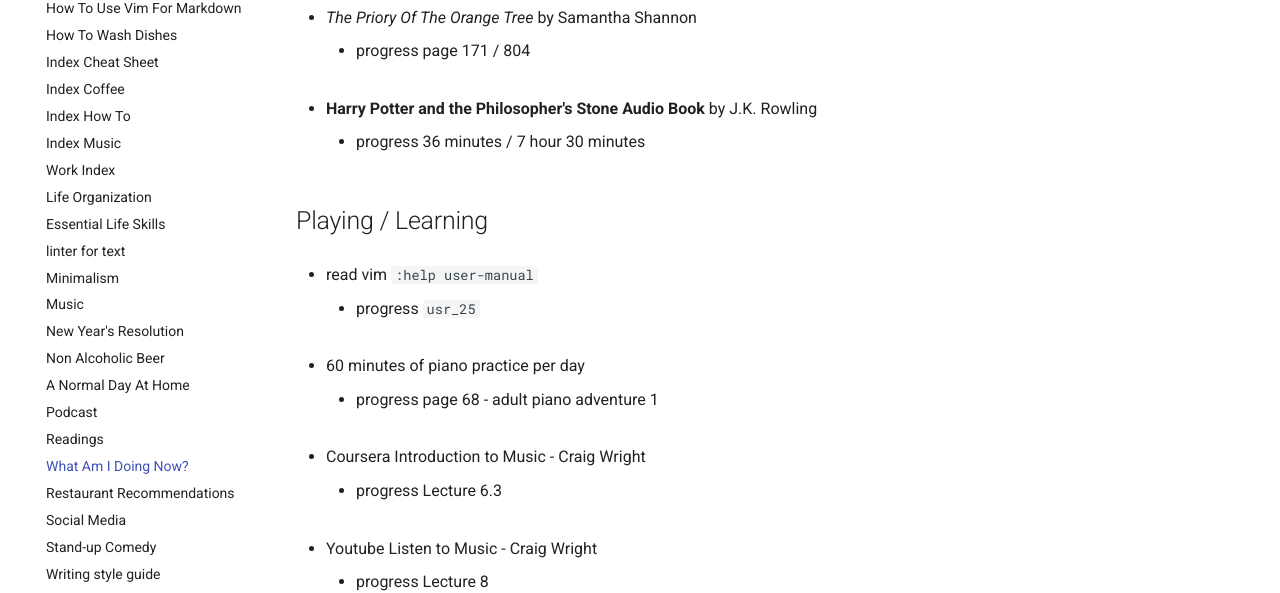
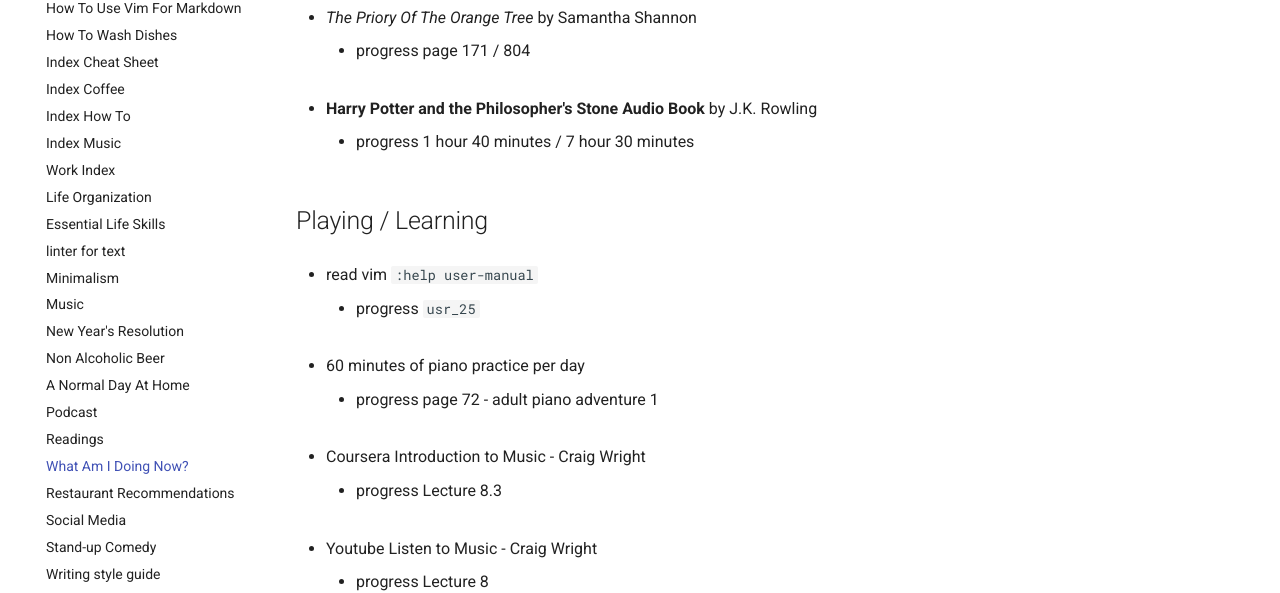
Before and after one commit to ynotstartups/notes, an MkDocs documentation site: the page built from notes/reminders.md, in a window 1280 px wide and 1172 px high. Shown: the part 234-827 px from the top of the window. Built offline with MkDocs 1.6.1 and Material for MkDocs 9.7.7, drawn with Linux system fonts in a browser that asks for light colours.

Commit message:
update progress

```diff
--- a/notes/reminders.md
+++ b/notes/reminders.md
@@ -8,7 +8,7 @@
 
 - __Harry Potter and the Philosopher's Stone Audio Book__ by J.K. Rowling
 
-  - progress 36 minutes / 7 hour 30 minutes
+  - progress 1 hour 40 minutes / 7 hour 30 minutes
 
 ## Playing / Learning
 
@@ -18,11 +18,11 @@
 
 - 60 minutes of piano practice per day
 
-  - progress page 68 - adult piano adventure 1
+  - progress page 72 - adult piano adventure 1
 
 - Coursera Introduction to Music - Craig Wright
 
-  - progress Lecture 6.3
+  - progress Lecture 8.3
 
 - Youtube Listen to Music - Craig Wright
 
```
